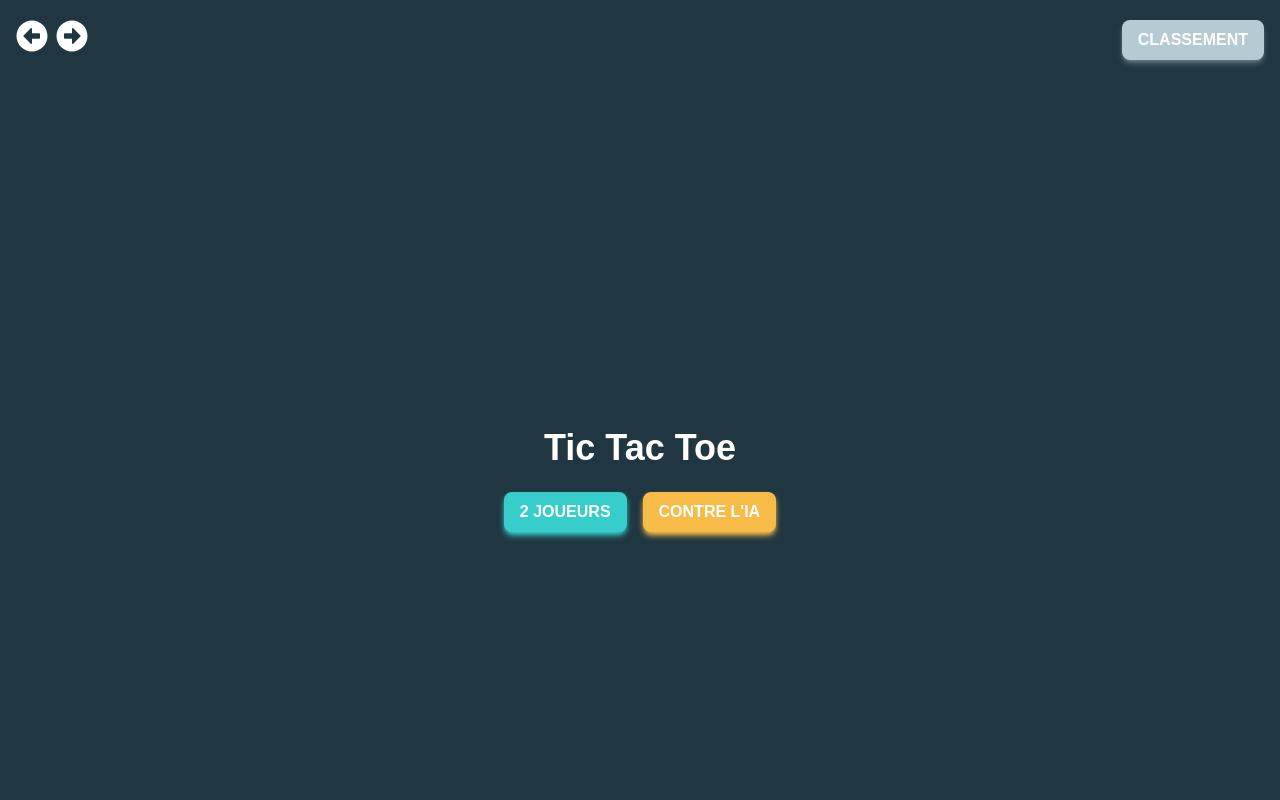
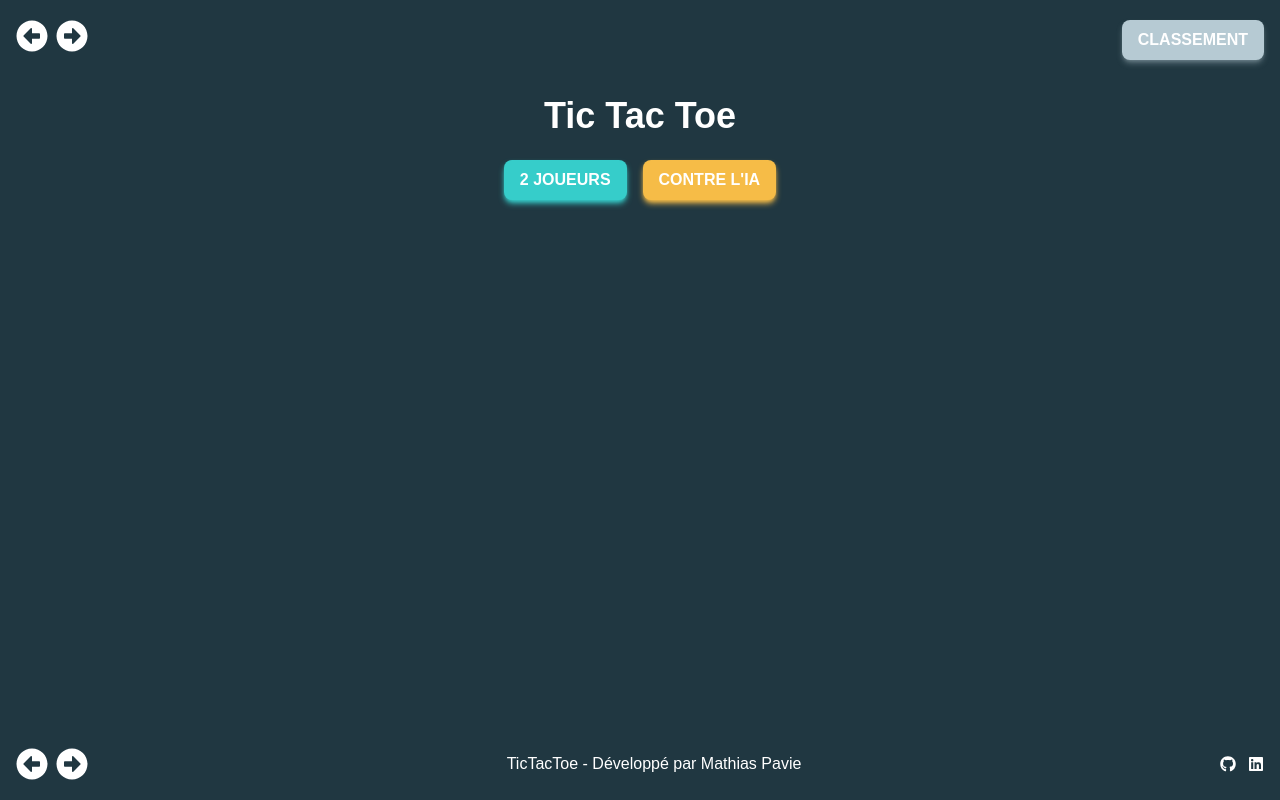
Before and after one commit to Math-Pav/Tic-Tac-Toe-React, a React (Vite) app: page / in a window 1280 px wide. Shown: the top 800 px of the page. Built offline with nearby package versions, Linux system fonts and the light colour scheme.

Commit message:
Plus de scroll sur ma page Home

```diff
--- a/src/components/layout/Layout.tsx
+++ b/src/components/layout/Layout.tsx
@@ -6,8 +6,8 @@ type LayoutProps = {
 
 const Layout = ({ children }: LayoutProps) => {
   return (
-    <div className="min-h-screen bg-[#203741] flex flex-col">
-      <div className="container mx-auto flex-grow flex flex-col justify-between">
+    <div className="h-screen bg-[#203741] flex flex-col overflow-hidden">
+      <div className="container mx-auto flex-grow flex flex-col justify-between overflow-hidden">
         {children}
       </div>
     </div>
--- a/src/pages/HomePage.tsx
+++ b/src/pages/HomePage.tsx
@@ -24,7 +24,10 @@ const HomePage = () => {
   };
 
   return (
-    <div className="flex flex-col items-center justify-center h-screen overflow-hidden gap-6 p-4 bg-[#203741]">
+    <div className="flex flex-col h-full">
+      {/* Header sera ici */}
+
+      <div className="flex-grow flex flex-col items-center justify-center gap-6 p-4">
         <h1 className="text-4xl font-bold text-white">Tic Tac Toe</h1>
 
         <div className="flex flex-col sm:flex-row gap-4">
@@ -56,7 +59,6 @@ const HomePage = () => {
               />
             )}
 
-
             <div className="flex flex-col sm:flex-row gap-4">
               <Button color="primary" onClick={() => startGame(modeSelected, "normal")}>
                 Mode normal
@@ -68,6 +70,7 @@ const HomePage = () => {
           </div>
         )}
       </div>
+    </div>
   );
 };
 
```
Also changed, not shown: 1 other file (tests, documents, lock files or other folders). Lines whose indentation alone changed are shown as unchanged.
